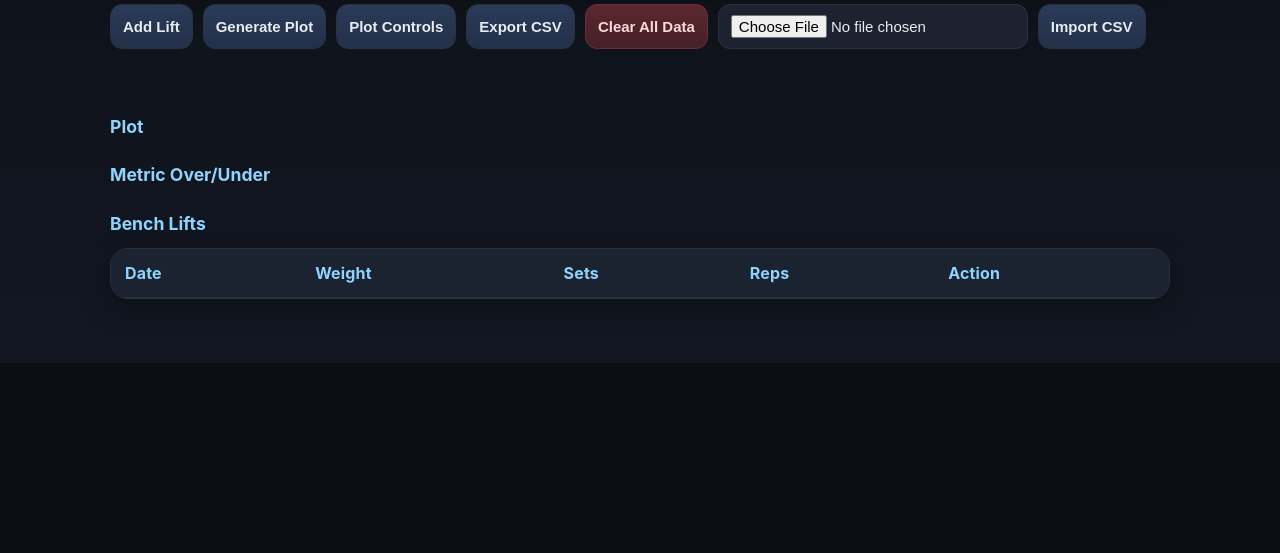
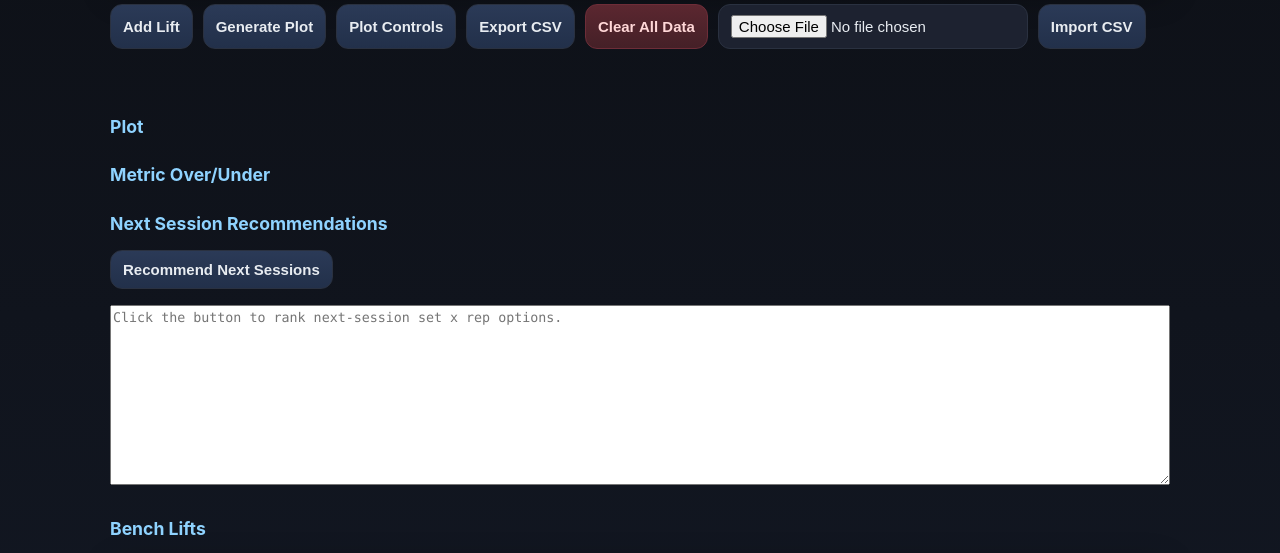
Before and after one commit to meeree/meeree.github.io, a Flask app: page / in a window 1280 px wide. Shown: the part 390-943 px from the top of the page. Before the commit the page ends 753 px from the top, so only its background shows below. Run offline with Flask 3, Linux system fonts and the light colour scheme; lists and menus that the app fills with data are empty.

Commit message:
recommended lifts

```diff
--- a/bingolift/templates/index.html
+++ b/bingolift/templates/index.html
@@ -136,6 +136,19 @@
       box-shadow: var(--shadow);
     }
 
+    #recommend-btn {
+      background: linear-gradient(180deg, #2b3a57 0%, #22304a 100%);
+    }
+
+    #recommendations-box {
+      width: 100%;
+      min-height: 180px;
+      resize: vertical;
+      white-space: pre-wrap;
+      font-family: ui-monospace, SFMono-Regular, Menlo, monospace;
+      line-height: 1.45;
+    }
+
     table {
       width: 100%;
       margin-top: 14px;
@@ -265,6 +278,13 @@
   <h2>Metric Over/Under</h2>
   <img id="metric-img" alt="Generated metric comparison plot">
 
+
+<h2>Next Session Recommendations</h2>
+<div class="button-row">
+  <button id="recommend-btn" type="button">Recommend Next Sessions</button>
+</div>
+<textarea id="recommendations-box" readonly placeholder="Click the button to rank next-session set x rep options."></textarea>
+
   <h2 id="active-lift-heading">Logged Lifts</h2>
   <table id="lift-table">
     <thead>
@@ -306,12 +326,14 @@
     const clearBtn = document.getElementById("clear-btn");
     const importBtn = document.getElementById("import-btn");
     const importFile = document.getElementById("import-file");
+    const recommendBtn = document.getElementById("recommend-btn");
 
     const statusBox = document.getElementById("status");
     const liftTableBody = document.querySelector("#lift-table tbody");
     const plotImg = document.getElementById("plot-img");
     const summaryImg = document.getElementById("summary-img");
     const metricImg = document.getElementById("metric-img");
+    const recommendationsBox = document.getElementById("recommendations-box");
 
     function getAllLifts() {
       const raw = localStorage.getItem(STORAGE_KEY);
@@ -357,6 +379,10 @@
       summaryImg.src = "";
       metricImg.style.display = "none";
       metricImg.src = "";
+    }
+
+    function clearRecommendations() {
+      recommendationsBox.value = "";
     }
 
     function renderLiftSelector() {
@@ -418,6 +444,7 @@
 
           renderTable();
           clearPlotDisplay();
+          clearRecommendations();
           statusBox.textContent = "Set count incremented.";
         });
       });
@@ -441,6 +468,7 @@
           renderLiftSelector();
           renderTable();
           clearPlotDisplay();
+          clearRecommendations();
           statusBox.textContent = "Lift deleted.";
         });
       });
@@ -473,6 +501,7 @@
       renderLiftSelector();
       renderTable();
 
+      clearRecommendations();
       statusBox.textContent = `Lift added to ${lift}.`;
 
       weightInput.value = "";
@@ -569,6 +598,47 @@
         metricImg.src = "";
       }
     }
+
+
+async function recommendNextSessions() {
+  const lifts = getCurrentLiftRows();
+  const liftName = getActiveLift();
+
+  if (lifts.length === 0) {
+    statusBox.textContent = "No lift data to analyze.";
+    return;
+  }
+
+  const controls = {
+    vmin: vminInput.value === "" ? null : Number(vminInput.value),
+    vmax: vmaxInput.value === "" ? null : Number(vmaxInput.value),
+    increment: incrementInput.value === "" ? 10 : Number(incrementInput.value),
+    summary_months_back: summaryMonthsBackInput.value === "" ? null : Number(summaryMonthsBackInput.value)
+  };
+
+  const payload = JSON.stringify({ lifts, controls, lift_name: liftName });
+  statusBox.textContent = "Generating recommendations...";
+
+  try {
+    const response = await fetch(`${API_BASE}/recommendations`, {
+      method: "POST",
+      headers: { "Content-Type": "application/json" },
+      body: payload
+    });
+
+    if (!response.ok) {
+      const text = await response.text();
+      throw new Error(text);
+    }
+
+    const data = await response.json();
+    recommendationsBox.value = data.text || "No recommendations available yet.";
+    statusBox.textContent = "Recommendations generated.";
+  } catch (err) {
+    recommendationsBox.value = "";
+    statusBox.textContent = "Error: " + err.message;
+  }
+}
 
     function exportCSV() {
       const lifts = getCurrentLiftRows();
@@ -687,6 +757,7 @@
           renderLiftSelector();
           renderTable();
           clearPlotDisplay();
+          clearRecommendations();
           statusBox.textContent = `CSV imported. ${imported.length} rows loaded.`;
         } catch (err) {
           statusBox.textContent = "Import failed: " + err.message;
@@ -702,6 +773,7 @@
       renderLiftSelector();
       renderTable();
       clearPlotDisplay();
+      clearRecommendations();
       statusBox.textContent = "All local data cleared.";
     }
 
@@ -715,6 +787,7 @@
       renderLiftSelector();
       renderTable();
       clearPlotDisplay();
+      clearRecommendations();
     });
 
     addLiftBtn.addEventListener("click", addLift);
@@ -722,6 +795,7 @@
     exportBtn.addEventListener("click", exportCSV);
     importBtn.addEventListener("click", importCSV);
     clearBtn.addEventListener("click", clearAllData);
+    recommendBtn.addEventListener("click", recommendNextSessions);
 
     renderLiftSelector();
     renderTable();
```
